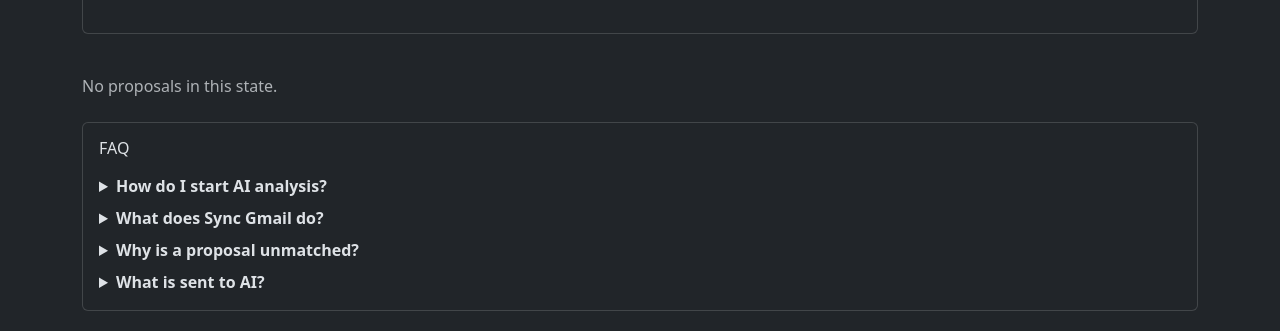
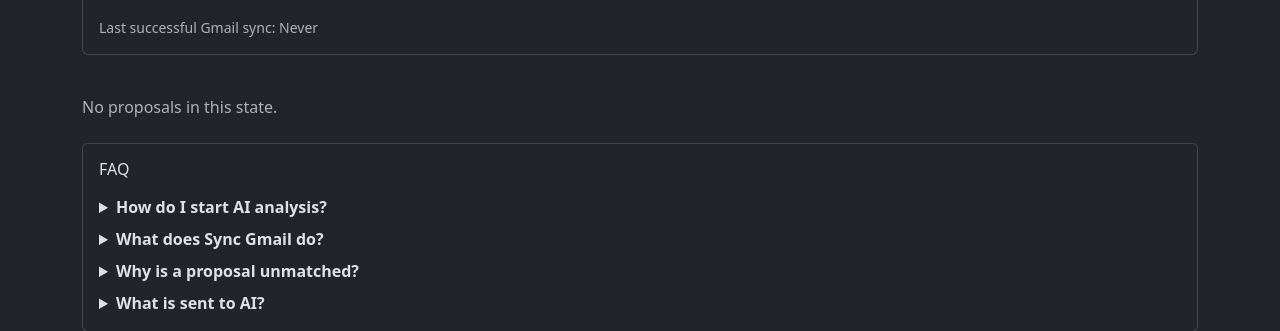
Before and after one commit to p95max/JobApply, a Django app: template templates/gmail_stats/assistant.html in a window 1280 px wide. Shown: the part 366-697 px from the top of the page. Run offline with Django 5.2, Linux system fonts and the light colour scheme; the template is opened without the code that fills it, so the values that code supplies are empty.

Commit message:
applications: display last successful Gmail sync status and error messages in the assistant

```diff
--- a/templates/gmail_stats/assistant.html
+++ b/templates/gmail_stats/assistant.html
@@ -45,6 +45,19 @@
           <label class="form-check-label" for="aiEnabled">{% trans "Enable AI analysis" %}</label>
         </div>
       </form>
+      <div class="small text-muted mt-3">
+        {% trans "Last successful Gmail sync" %}:
+        {% if settings.last_successful_run_at %}
+          {{ settings.last_successful_run_at|date:"d.m.Y H:i" }}
+        {% else %}
+          {% trans "Never" %}
+        {% endif %}
+      </div>
+      {% if settings.last_error_message %}
+        <div class="alert alert-warning small mb-0 mt-2" role="alert">
+          {% trans "The latest Gmail sync needs attention. Try syncing again or reconnect Google if the problem continues." %}
+        </div>
+      {% endif %}
     </div>
   </div>
 
```
Also changed, not shown: tests/test_gmail_assistant_views.py (+18 -0 lines).
